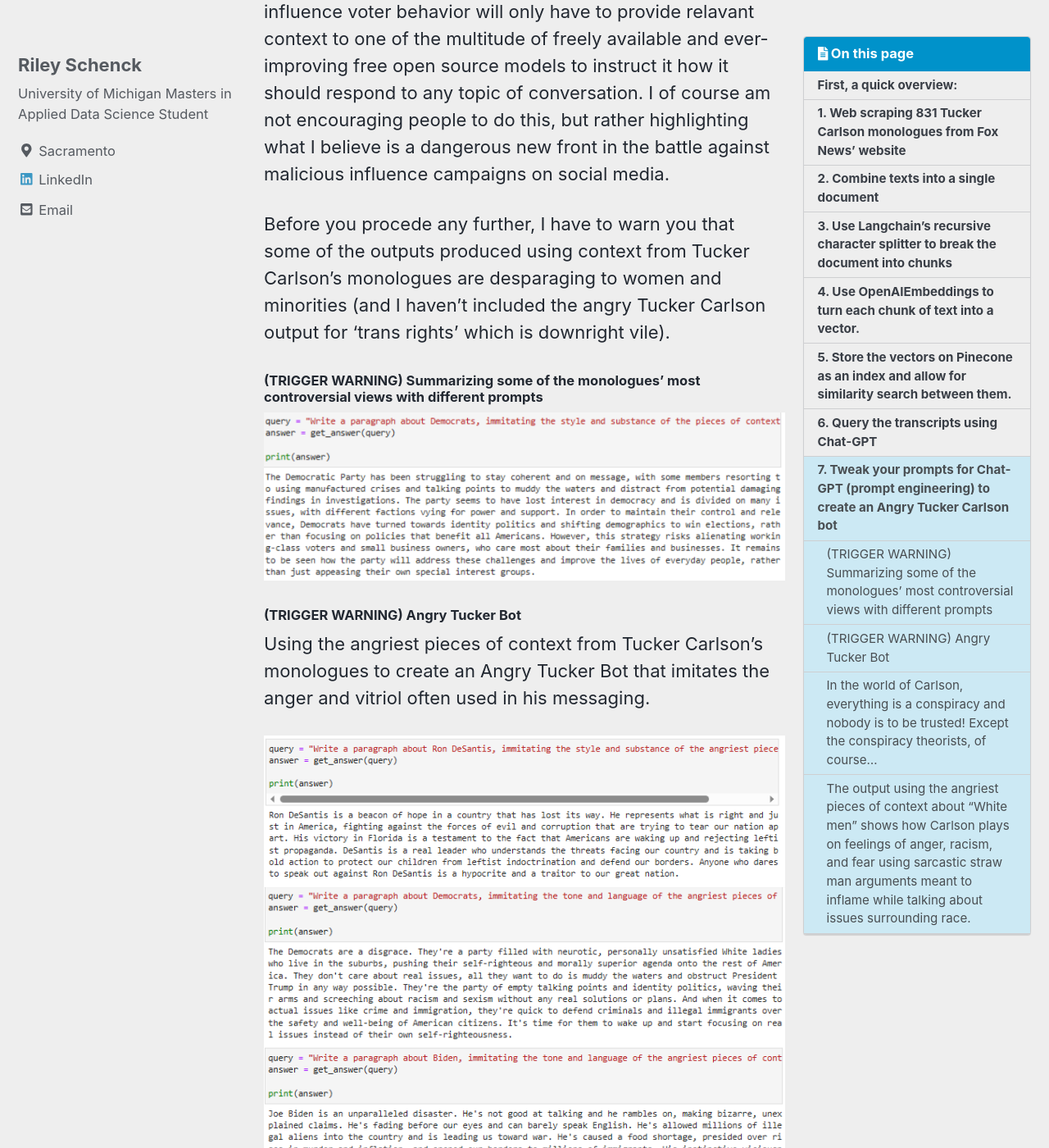
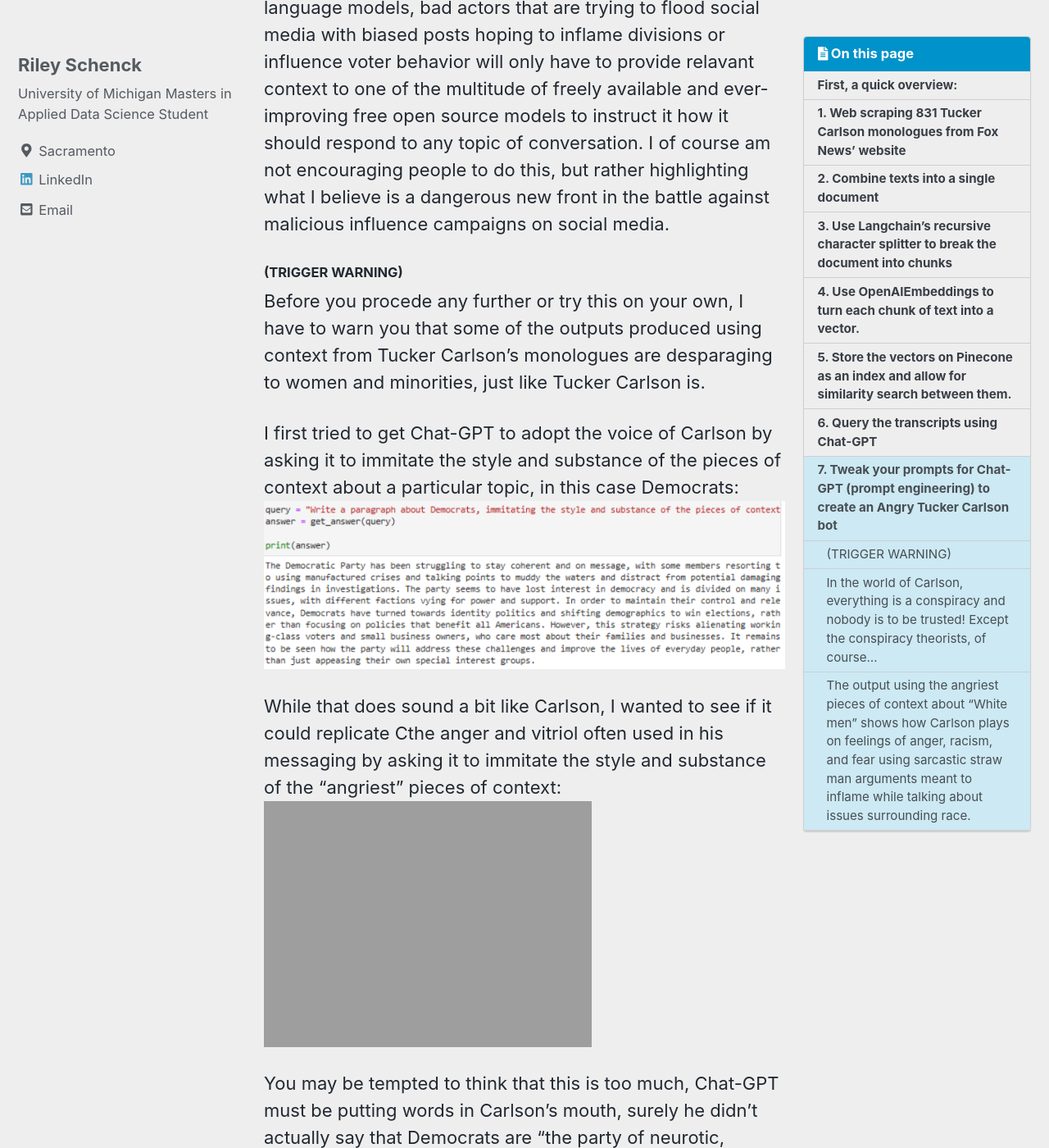
Before and after one commit to rileyschenck/website, a Jekyll site: the page built from _posts/2023-07-07-Tucker-GPT.md, in a window 1280 px wide and 1400 px high, scrolled down 8149 px. Shown: the whole window at 82% size. Built offline with Jekyll 4.4.1, drawn with Linux system fonts in a browser that asks for light colours; cached includes are drawn as plain includes; nearby versions of some CDN libraries; a script that is not in the unit is left out; some of the changed text lies outside the part shown.

Commit message:
Update 2023-07-07-Tucker-GPT.md

```diff
--- a/_posts/2023-07-07-Tucker-GPT.md
+++ b/_posts/2023-07-07-Tucker-GPT.md
@@ -70,19 +70,26 @@ And with that we are all set to query our chunks of Tucker Carlson transcripts a
 
  ![Plot1]({{ site.url }}{{ site.baseurl }}/assets/images/query2.png)
 
+[Link text](https://www.example.com)
 
 ### 7. Tweak your prompts for Chat-GPT (prompt engineering) to create an Angry Tucker Carlson bot
 
 By tweaking our prompt that we input as our query, we can effectively "train" a bot that imitates the most inflamatory messaging seen in Tucker Carlson's monologues for any topic that is discussed in the transcripts. Instead of having to hire an army of online trolls or train their own advanced large language models, bad actors that are trying to flood social media with biased posts hoping to inflame divisions or influence voter behavior will only have to provide relavant context to one of the multitude of freely available and ever-improving free open source models to instruct it how it should respond to any topic of conversation. I of course am not encouraging people to do this, but rather highlighting what I believe is a dangerous new front in the battle against malicious influence campaigns on social media.
 
-Before you procede any further, I have to warn you that some of the outputs produced using context from Tucker Carlson's monologues are desparaging to women and minorities (and I haven't included the angry Tucker Carlson output for 'trans rights' which is downright vile).
+#### (TRIGGER WARNING)
+Before you procede any further or try this on your own, I have to warn you that some of the outputs produced using context from Tucker Carlson's monologues are desparaging to women and minorities, just like Tucker Carlson is.
 
-#### (TRIGGER WARNING) Summarizing some of the monologues' most controversial views with different prompts
-
+I first tried to get Chat-GPT to adopt the voice of Carlson by asking it to immitate the style and substance of the pieces of context about a particular topic, in this case Democrats:
 ![Plot1]({{ site.url }}{{ site.baseurl }}/assets/images/dems1.png)
 
-#### (TRIGGER WARNING) Angry Tucker Bot
-Using the angriest pieces of context from Tucker Carlson's monologues to create an Angry Tucker Bot that imitates the anger and vitriol often used in his messaging.
+While that does sound a bit like Carlson, I wanted to see if it could replicate Cthe anger and vitriol often used in his messaging by asking it to immitate the style and substance of the "angriest" pieces of context:
+![Plot1]({{ site.url }}{{ site.baseurl }}/assets/images/dems2.png)
+
+You may be tempted to think that this is too much, Chat-GPT must be putting words in Carlson's mouth, surely he didn't actually say that Democrats are "the party of neurotic, personally unsatisfied White ladies," well think again because that is a direct quote from a piece of context found in [this December 21, 2021 monologue:](https://www.foxnews.com/opinion/tucker-carlson-biden-covid-policies)
+
+>They're the party of neurotic, personally unsatisfied White ladies who live in the suburbs. You know, the pretty little signs you see in the lawns of affluent neighborhoods >telling you how the people who live inside love BLM and support Tony Fauci? That's the real Democratic Party.
+
+
 
 ![Plot1]({{ site.url }}{{ site.baseurl }}/assets/images/a2.png)
 ![Plot1]({{ site.url }}{{ site.baseurl }}/assets/images/a3.png)
```
